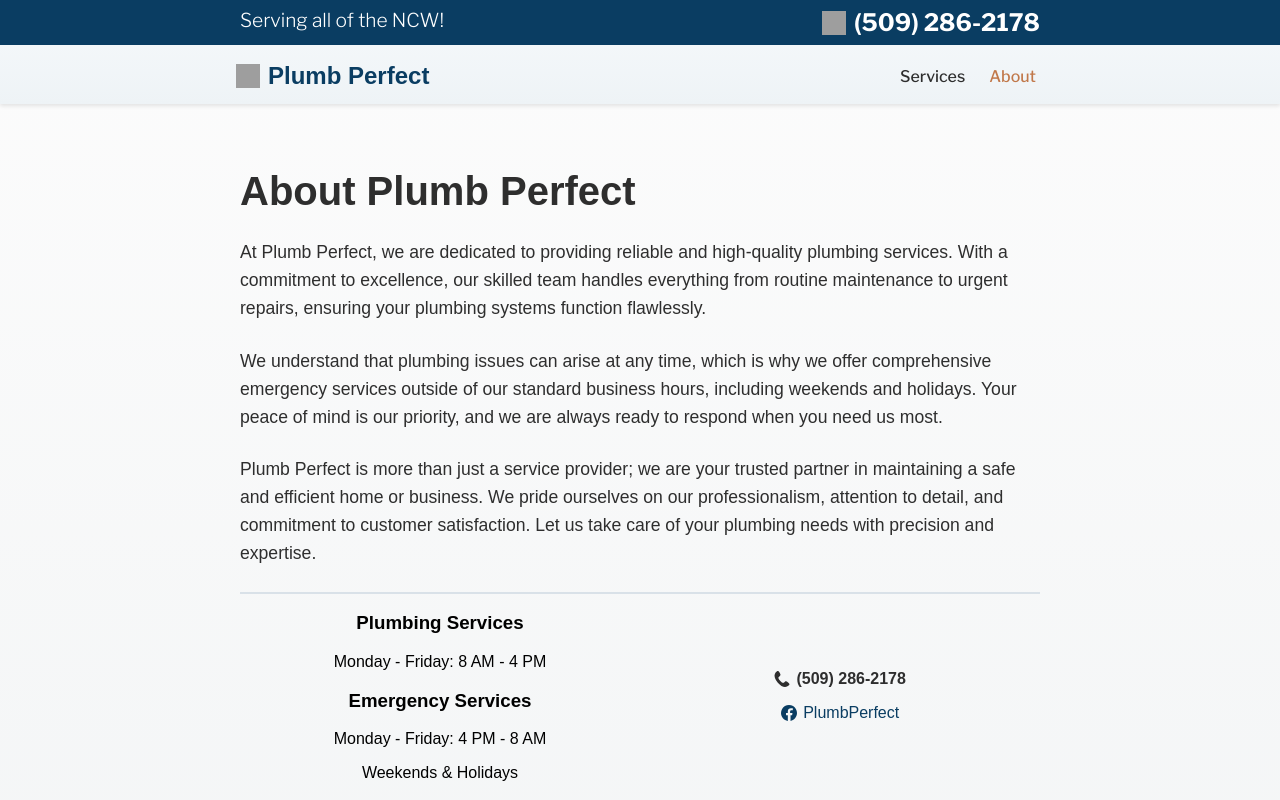
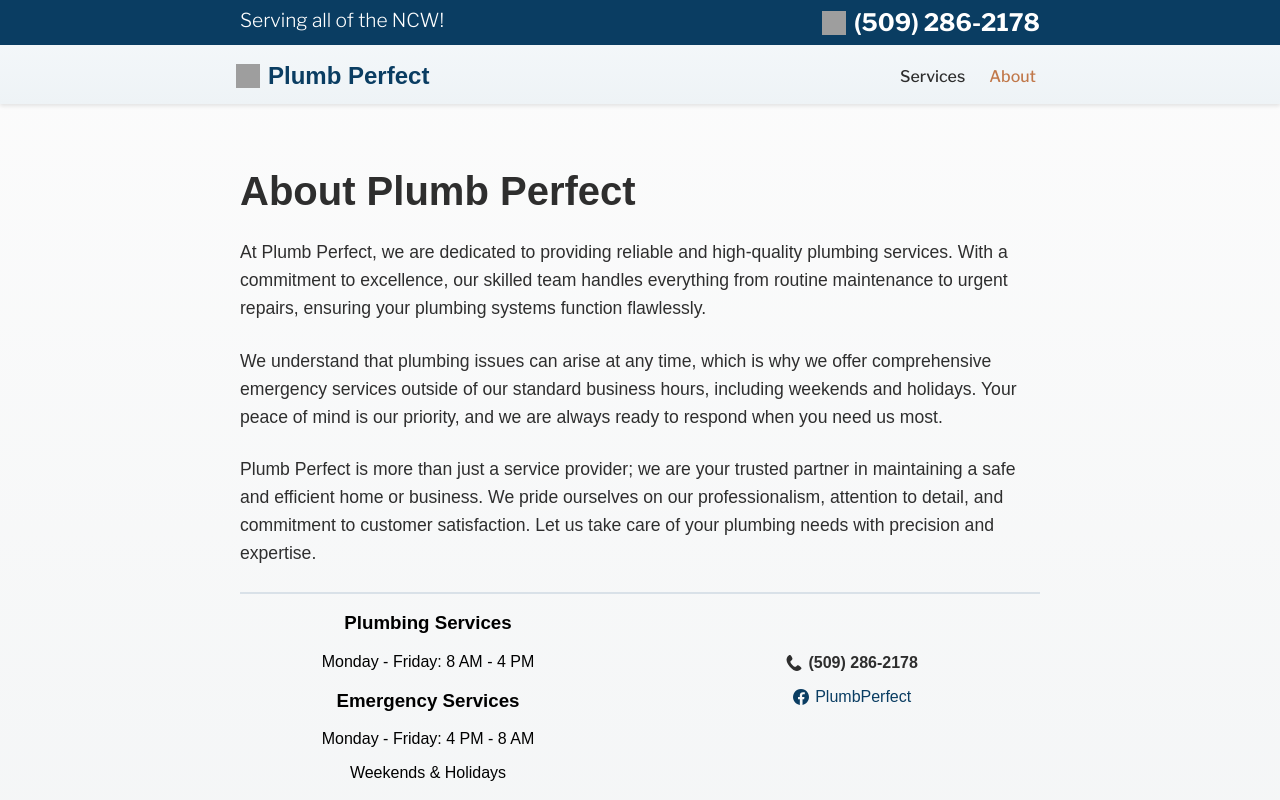
Before and after one commit to christianbogo/plumb-perfect, a React (Create React App) app: page /about in a window 1280 px wide. Shown: the top 800 px of the page. Built offline with nearby package versions, Linux system fonts and the light colour scheme; no server answers; grey boxes are pictures that could not be loaded; a web font is replaced by a local one.

Commit message:
style: Update about.css to adjust spacing and layout for contact info

```diff
--- a/src/styles/about.css
+++ b/src/styles/about.css
@@ -9,6 +9,7 @@
   display: flex;
   justify-content: stretch;
   flex-wrap: wrap;
+  gap: 3rem; /* Space between items */
   align-items: center;
   border-top: 2px solid var(--slate-grey); /* Consistent border */
 }
@@ -25,7 +26,7 @@
   flex-direction: column;
   align-items: center;
   text-wrap: nowrap; /* Prevent text from wrapping */
-  margin: 1rem 0;
+  margin: 0 0 2rem 0;
 }
 
 .contact-details p {
```
Also changed, not shown: 1 other file (tests, documents, lock files or other folders).
